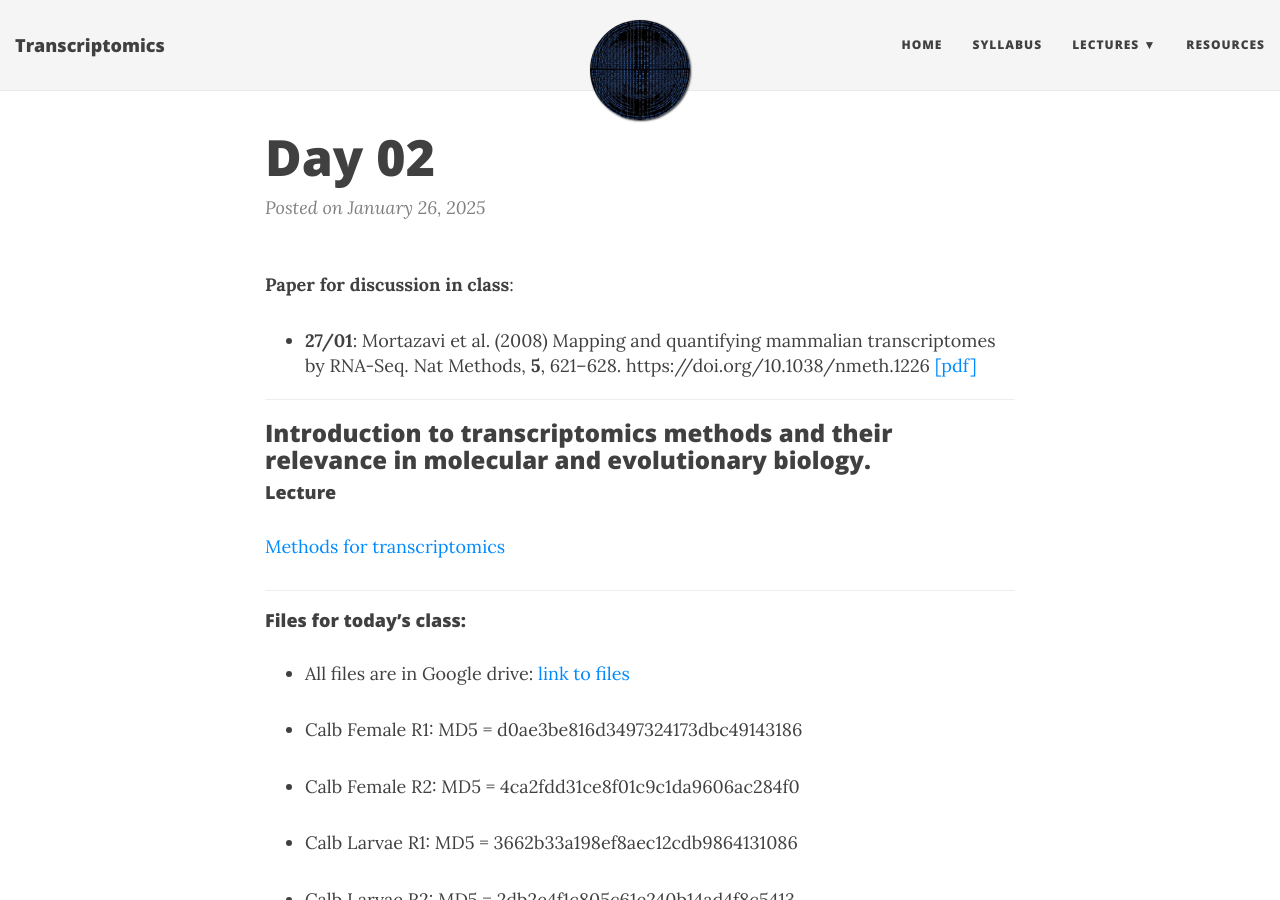
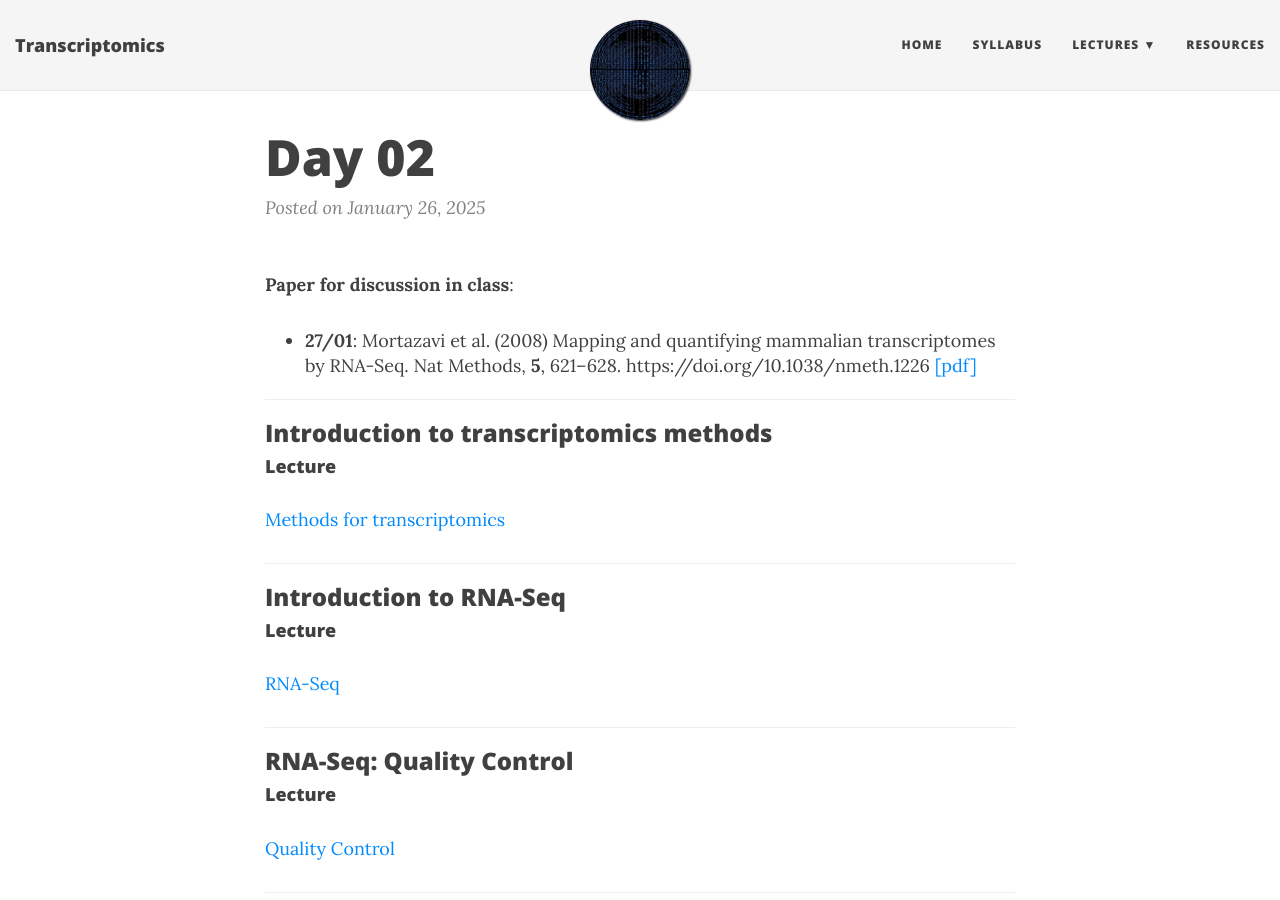
Before and after one commit to tttorres/transcriptomics, a Jekyll site: the page built from _posts/2025-01-26-Day02.md, in a window 1280 px wide and 900 px high. Built offline with Jekyll 4.4.1, drawn with Linux system fonts in a browser that asks for light colours; nearby versions of some CDN libraries; some of the changed text lies outside the part shown.

Commit message:
Update 2025-01-26-Day02.md

````diff
--- a/_posts/2025-01-26-Day02.md
+++ b/_posts/2025-01-26-Day02.md
@@ -10,10 +10,24 @@ title: Day 02
 
 ---
 
-### Introduction to transcriptomics methods and their relevance in molecular and evolutionary biology.
+### Introduction to transcriptomics methods
 
 #### Lecture
 [Methods for transcriptomics](../pdf/Day02-A.pdf)
+
+---
+
+### Introduction to RNA-Seq
+
+#### Lecture
+[RNA-Seq](../pdf/Day02-B.pdf)
+
+---
+
+### RNA-Seq: Quality Control
+
+#### Lecture
+[Quality Control](../pdf/Day02-C.pdf)
 
 ---
 
@@ -65,6 +79,7 @@ title: Day 02
 # Basename
 SPECIES="Chom"
 ```
+
 3. Command to run Trimmomatic
 ```
 # Running
````
Also changed, not shown: other parts of _posts/2025-01-26-Day02.md (+1 -14 lines).
